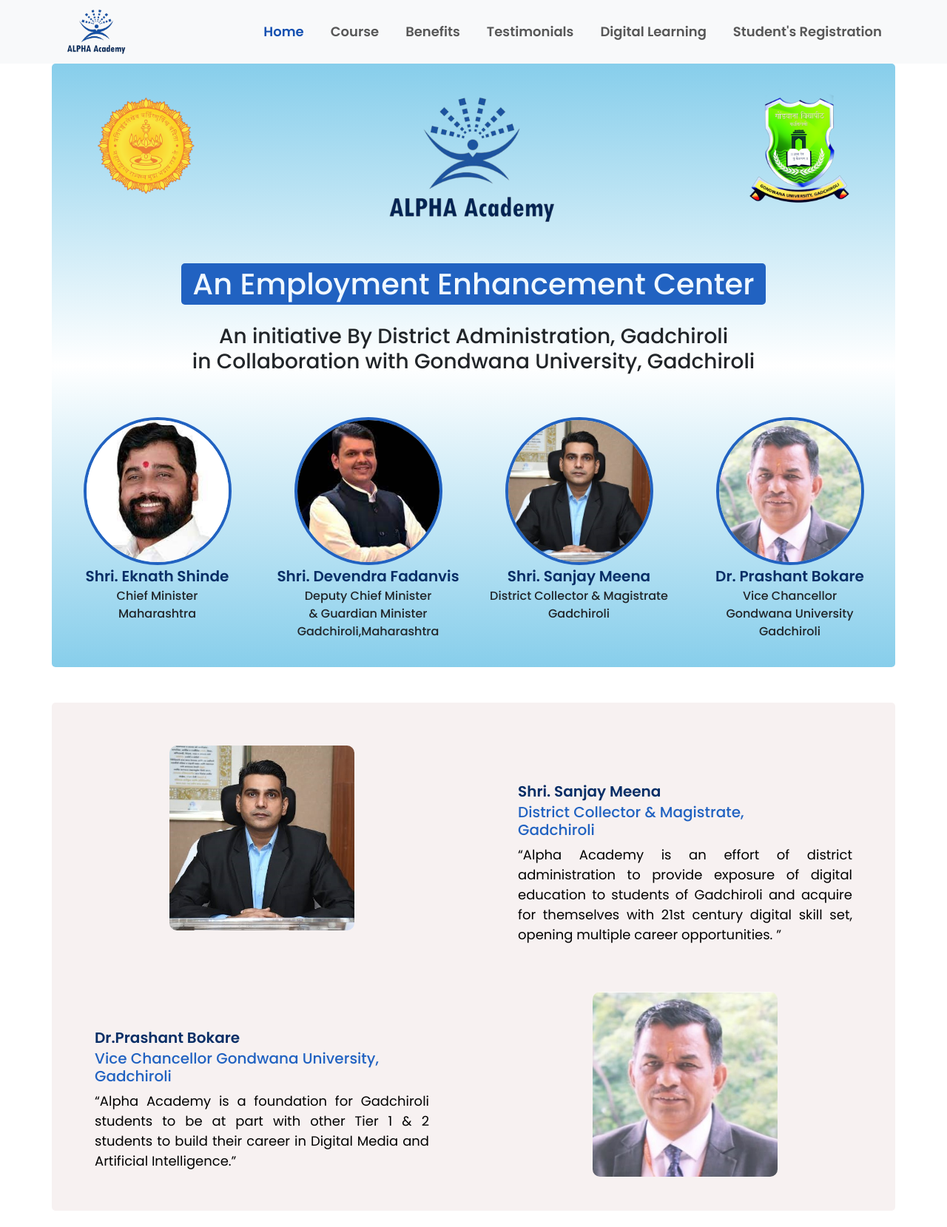
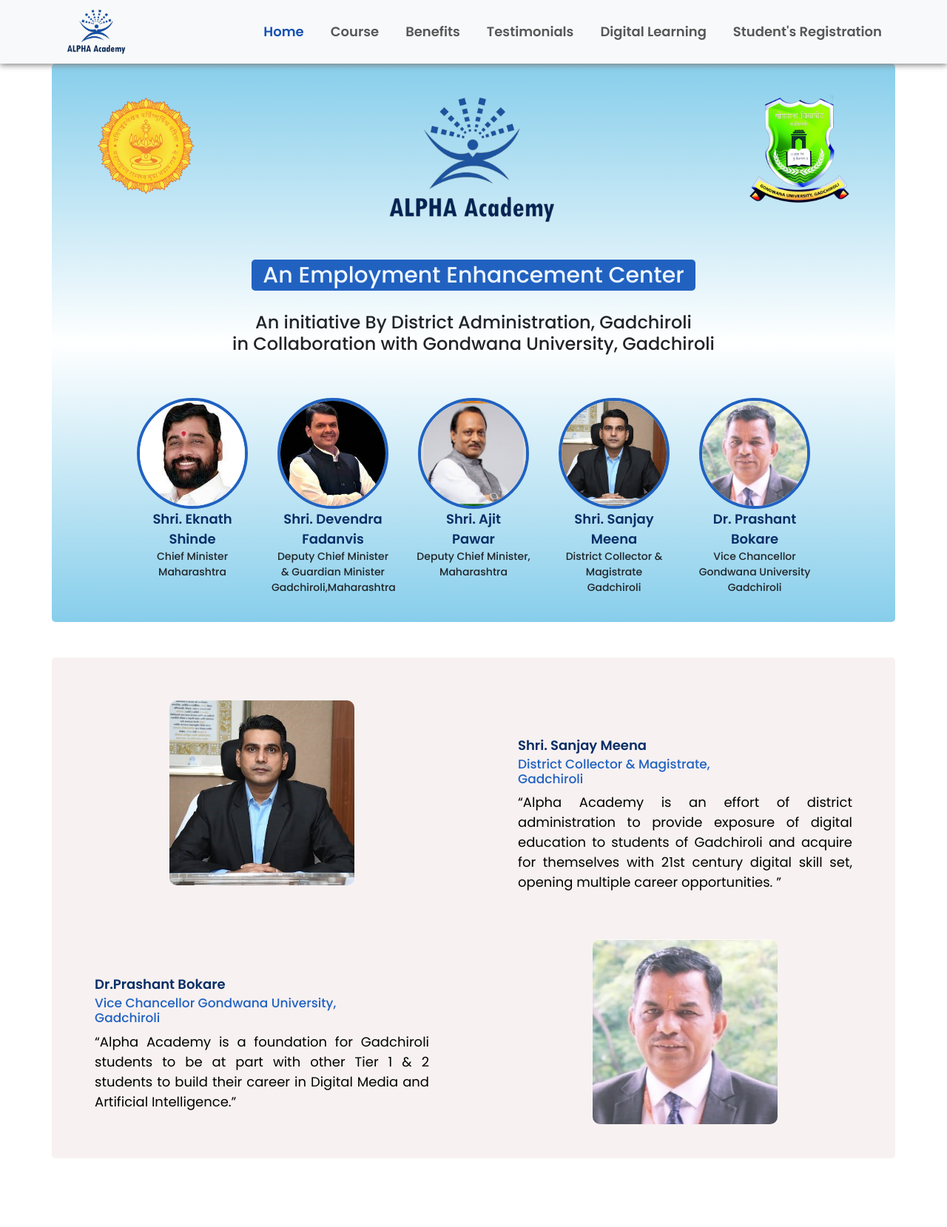
Before and after one commit to ayushidhakate/Alpha_Academy, a PHP site: page / in a window 1280 px wide. Shown: the top 1659 px of the page at 74% size. Run offline with PHP 8.4, Linux system fonts and the light colour scheme; some libraries are stand-ins or nearby versions.

Commit message:
banner done

```diff
--- a/css/style.css
+++ b/css/style.css
@@ -20,7 +20,7 @@
         position: sticky;
         top: 0;
         width: 100%;
-        /* background: rgb(45, 42, 42); */
+        box-shadow: 0px 2px 8px gray;
         z-index: 1;
 }
 .alogo {
@@ -66,6 +66,7 @@
     margin-bottom:30px;
 }
 .heading1 {
+    font-size: 30px;
     text-align:justify;
     background-color: #2162C1;
     color: aliceblue;
@@ -78,33 +79,37 @@
     margin-bottom: 20px;
 }
 
-.col-md-3 .imageRow {
-    width: 200px;
-    height: 200px;
+.col-md-2 .imageRow {
+    width: 150px;
+    height: 150px;
     text-align: center;
     border-radius: 50%;
     border: 4px solid #2162C1;
+    margin: 0;
+    padding: 0;
 }
 
 .nameHeading {
     font-weight: 600;
-    font-size: 20px;
+    font-size: 18px;
     margin-bottom: 0px;
     color: #082E66;
     text-align: justify;
 }
 
 .nameSubHeading{
-    font-size: 20px;
+    font-size: 17px;
     text-align: left;
 }
 
 .nameDes{
-    font-size: 16px;
+    font-size: 14px;
     font-weight: 500;
     text-align: center;
 }
-
+.oneline{
+    display: block;
+}
 /* vision Section Start */
 .visionndmission{
     background-color: rgb(247, 241, 241);
@@ -170,10 +175,9 @@
 
 .tech{
     text-align: center;
-    padding: 20px;
+    padding: 20px 0px;
 }
 .tech:hover{
-    /* background-color: #082E66; */
     text-shadow: 5px 5px 10px rgb(24, 24, 73);
     color: white;
     border-radius: 5px;
@@ -196,10 +200,6 @@
     font-weight: 600;
     text-align: justify;
     font-size: 24px;
-    /* display: flex;
-    align-items: center;
-    justify-content: center; */
-    /* margin-top: 30px; */
 }
 .fswdDes1 {
     text-align: justify;
@@ -284,16 +284,7 @@
 }
 
 /* benefits section */
-/* .nav-pills {
-    --bs-nav-pills-border-radius: var(--bs-border-radius);
-    --bs-nav-pills-link-active-color:white;
-    --bs-nav-pills-link-active-bg: #082E66;
 
-      }
-      .navButton{
-        box-shadow: 4px 4px 10px lightblue;
-        margin: 10px;
-      } */
       .beneHeading{
         color: navy;
         font-weight: 700;
@@ -483,7 +474,9 @@
     .vision1{
         margin-top: 5px;
     }
-
+    .oneline{
+        display: inline-block;
+    }
     .beneBack{
       width:100%;
       padding: 50px;
--- a/index.html
+++ b/index.html
@@ -90,8 +90,8 @@
 
             <!-- bannerlogo open-->
 
-            <div class="row mb-3">
-                <img src="./assets/bannerImages/banner-Recovered.png" alt="">
+            <div class="row">
+                <img src="./assets/bannerImages/banner-Recovered.png" alt="" >
             </div>
             <!-- bannerlogo close -->
 
@@ -99,28 +99,33 @@
             <!-- main heading open -->
             <div class="bannerHeading">
                 <h1><span class="heading1">An Employment Enhancement Center</span></h1>
-                <h3>An initiative By District Administration, Gadchiroli <br> in Collaboration  with Gondwana University, Gadchiroli</h3>
+                <h4>An initiative By District Administration, Gadchiroli <br> in Collaboration  with Gondwana University, Gadchiroli</h4>
             </div>
             <!-- main heading end -->
 
             <!-- Vip images open -->
-            <div class="row">
-                <div class="col-md-3 vipImg">
+            <div class="row d-flex justify-content-center">
+                <div class="col-md-2 vipImg">
                     <img class="imageRow img-fluid" src="./assets/bannerImages/cm.jpg" alt="chiefMinisterImg">
                     <p class="nameHeading text-center">Shri. Eknath Shinde</p>
                     <p class="nameDes">Chief Minister<br>Maharashtra</p>
                 </div>
-                <div class="col-md-3 vipImg">
+                <div class="col-md-2 vipImg">
                     <img class="imageRow img-fluid" src="./assets/bannerImages/dyCm.jpg" alt="deputyChiefMinisterImg">
                     <p class="nameHeading text-center">Shri. Devendra Fadanvis</p>
                     <p class="nameDes">Deputy Chief Minister <br>& Guardian Minister<br>Gadchiroli,Maharashtra</p>
                 </div>
-                <div class="col-md-3 vipImg">
+                <div class="col-md-2 vipImg">
+                    <img class="imageRow img-fluid" src="./assets/bannerImages/Ajit pawar.png" alt="deputyChiefMinisterImg">
+                    <p class="nameHeading text-center"> <span class="oneline">Shri. Ajit</span> <span>Pawar</span></p>
+                    <p class="nameDes">Deputy Chief Minister, <br> Maharashtra</p>
+                </div>
+                <div class="col-md-2 vipImg">
                     <img class="imageRow img-fluid" src="./assets/bannerImages/dcGad.jpg" alt="deputyDistrictCollector">
                     <p class="nameHeading text-center">Shri. Sanjay Meena</p>
                     <p class="nameDes">District Collector & Magistrate <br> Gadchiroli</p>
                 </div>
-                <div class="col-md-3 vipImg">
+                <div class="col-md-2 vipImg">
                     <img class="imageRow img-fluid" src="./assets/bannerImages/vcGug.jpg" alt="">
                     <p class="nameHeading text-center">Dr. Prashant Bokare</p>
                     <p class="nameDes"> Vice Chancellor <br>Gondwana University <br> Gadchiroli</p>
@@ -156,7 +161,7 @@
                 <div class="col-md-6 col-sm-6 col-lg-6 col-xl-6 col-xxl-6">
                     <div class="vision1 px-5">
                         <h2 class="nameHeading heading mb-1">Dr.Prashant Bokare</h2>
-                        <h5 class="nameSubHeading heading">Vice Chancellor Gondwana University, Gadchiroli</h5>
+                        <h5 class="nameSubHeading heading">Vice Chancellor Gondwana University, <br> Gadchiroli</h5>
                         <p class="para">“Alpha Academy is a foundation for Gadchiroli students to be at part with other
                             Tier 1 & 2 students to build their career in Digital Media and Artificial Intelligence.”
                         </p>
@@ -239,20 +244,20 @@
     <section id="course">
         <div class="container">
             <h2 class="vision mt-5 mb-5"><span class="span">Professional Full Stack</span>Web Development</h2>
-            <div class="row fswdnav ">
-                <div class="col-md-2  tech">
+            <div class="row fswdnav d-flex justify-content-center">
+                <div class="col-md-2 tech">
                     <li><a class="aNav" href="#uiuxde">UI/UX <br> Design</a></li>
                 </div>
-                <div class="col-md-3  tech">
+                <div class="col-md-2 tech">
                     <li><a class="aNav" href="#fed">Front-End <br> Development</a></li>
                 </div>
                 <div class="col-md-2 tech">
                     <li><a class="aNav" href="#bed">Back-End <br> Development</a></li>
                 </div>
-                <div class="col-md-3  tech">
+                <div class="col-md-2 tech">
                     <li><a class="aNav" href="#databa">Database <br> Management</a></li>
                 </div>
-                <div class="col-md-2   tech">
+                <div class="col-md-2 tech">
                     <li><a class="aNav" href="#sosk">Soft <br> Skills</a></li>
                 </div>
             </div>
```
Also changed, not shown: assets/bannerImages/Ajit pawar.png (added), css/silstyle.css (line endings or trailing spaces).
